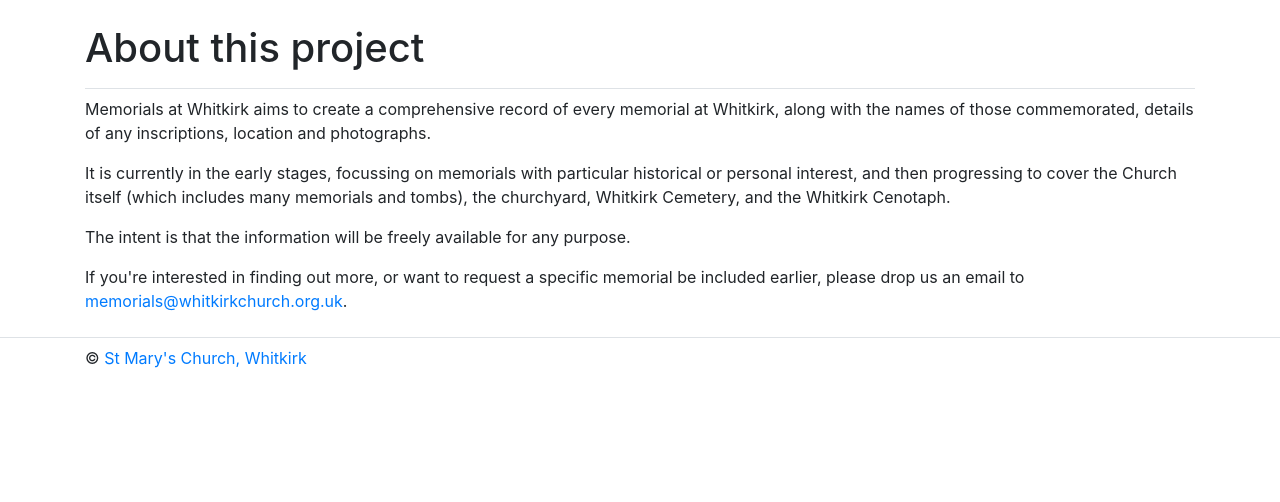
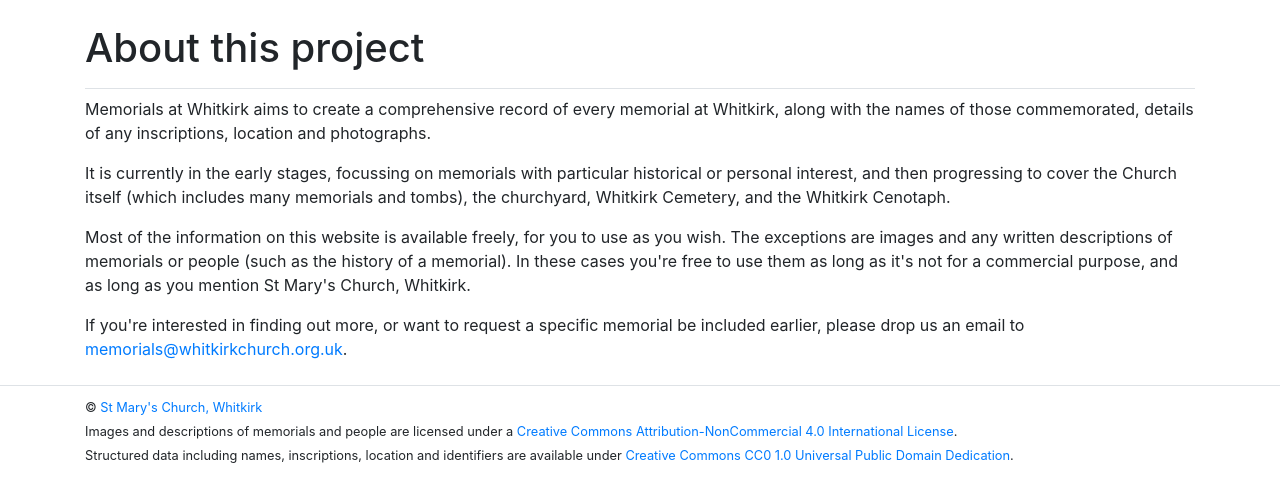
Before and after one commit to whitkirkchurch/memorials, a Django app: page /about in a window 1280 px wide. Shown: the part 56-558 px from the top of the page. Run offline with Django 3.2, Linux system fonts and the light colour scheme; some libraries are stand-ins or nearby versions.

Commit message:
Explicit licensing is now a thing

```diff
--- a/core/templates/about.html
+++ b/core/templates/about.html
@@ -15,7 +15,7 @@
 
   <p>It is currently in the early stages, focussing on memorials with particular historical or personal interest, and then progressing to cover the Church itself (which includes many memorials and tombs), the churchyard, Whitkirk Cemetery, and the Whitkirk Cenotaph.</p>
 
-  <p>The intent is that the information will be freely available for any purpose.</p>
+  <p>Most of the information on this website is available freely, for you to use as you wish. The exceptions are images and any written descriptions of memorials or people (such as the history of a memorial). In these cases you're free to use them as long as it's not for a commercial purpose, and as long as you mention St Mary's Church, Whitkirk.</p>
 
   <p>If you're interested in finding out more, or want to request a specific memorial be included earlier, please drop us an email to <a href="mailto:memorials@whitkirkchurch.org.uk">memorials@whitkirkchurch.org.uk</a>.</p>
 
--- a/core/templates/layout.html
+++ b/core/templates/layout.html
@@ -66,7 +66,9 @@
     </main>
 
     <footer class="container">
-      <p>&copy; <a href="https://whitkirkchurch.org.uk">St Mary's Church, Whitkirk</a></p>
+      <p><small>&copy; <a href="https://whitkirkchurch.org.uk">St Mary's Church, Whitkirk</a><br>
+      Images and descriptions of memorials and people are licensed under a <a rel="license" href="http://creativecommons.org/licenses/by-nc/4.0/">Creative Commons Attribution-NonCommercial 4.0 International License</a>.<br>
+      Structured data including names, inscriptions, location and identifiers are available under <a rel="license" href="http://creativecommons.org/publicdomain/zero/1.0/">Creative Commons CC0 1.0 Universal Public Domain Dedication</a>.</small></p>
     </footer>
 
   </body>
```
